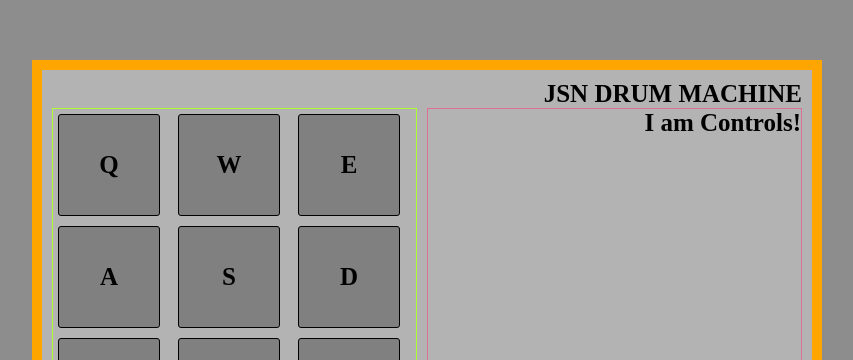
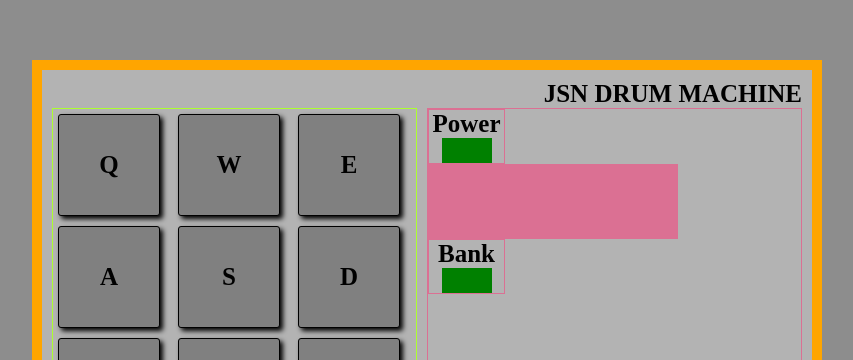
Before and after one commit to jayaramsivaramannair/react-drum-machine, a React (Create React App) app: page / in a window 1280 px wide. Shown: the part 440-800 px from the top of the page, without its empty margins (213-1066 px from the left). Built offline with nearby package versions, Linux system fonts and the light colour scheme.

Commit message:
Added a button click effect to drum pads

```diff
--- a/src/components/Buttons.tsx
+++ b/src/components/Buttons.tsx
@@ -1,13 +1,18 @@
 import React from 'react'
 
 function Buttons() {
+
+  const drumPressed = false
 
   const drumPads = ['Q', 'W', 'E', 'A', 'S', 'D', 'Z', 'X', 'C']
   return (
     <div className="buttons">
       {
         drumPads.map((pad) => {
-          return <div className="drum-pad">{pad}</div>
+          return <div className="drum-pad"
+                  >
+                    {pad}
+                  </div>
         })
       }
 
--- a/src/components/Controls.tsx
+++ b/src/components/Controls.tsx
@@ -3,7 +3,20 @@ import React from 'react'
 function Controls() {
   return (
     <div className="controls">
-      I am Controls!
+      <div className="toggle-switch">
+          Power
+          <div className="switch"></div>
+      </div>
+      <div className="display">
+
+      </div>
+      <div className="volume">
+
+      </div>
+      <div className="toggle-switch">
+        Bank
+        <div className="switch"></div>
+      </div>
     </div>
   )
 }
--- a/src/index.css
+++ b/src/index.css
@@ -31,6 +31,8 @@ body {
 
 .drum-pad {
   width: 100px;
+  cursor: pointer;
+  outline: none;
   height: 100px;
   background-color: gray;
   margin: 5px;
@@ -39,8 +41,34 @@ body {
   text-align: center;
   vertical-align: middle;
   line-height: 100px;
+  box-shadow: black 3px 3px 5px;
+}
+
+.drum-pad:active {
+  background-color: orange;
+  transform: translateY(4px);
 }
 
 .controls {
   border: 1px palevioletred solid;
 }
+
+.toggle-switch {
+  display: grid;
+  grid-template-columns: repeat(1, 75px);
+  justify-items: center;
+  width: 75px;
+  border: 1px palevioletred solid;
+}
+
+.switch {
+  height: 25px;
+  width: 50px;
+  background-color: green;
+}
+
+.display {
+  width: 250px;
+  height: 75px;
+  background-color: palevioletred;
+}
```
